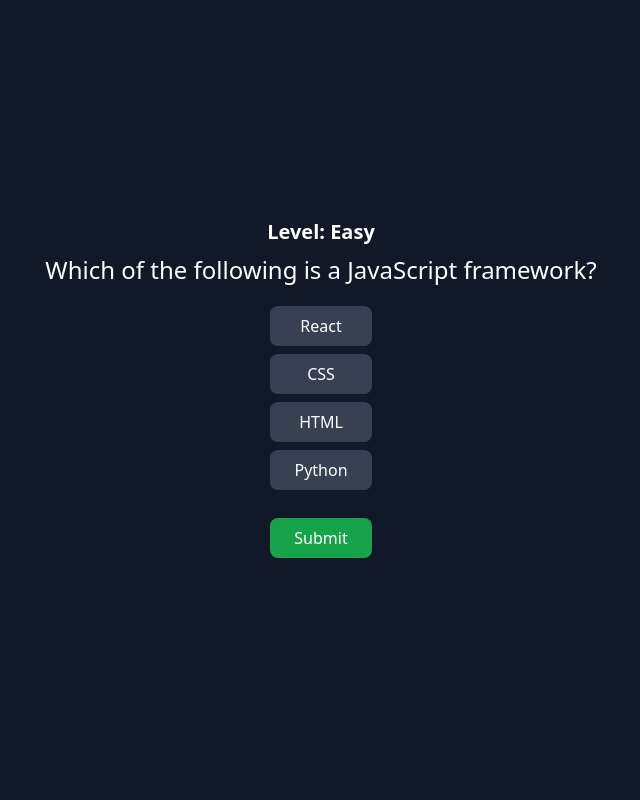
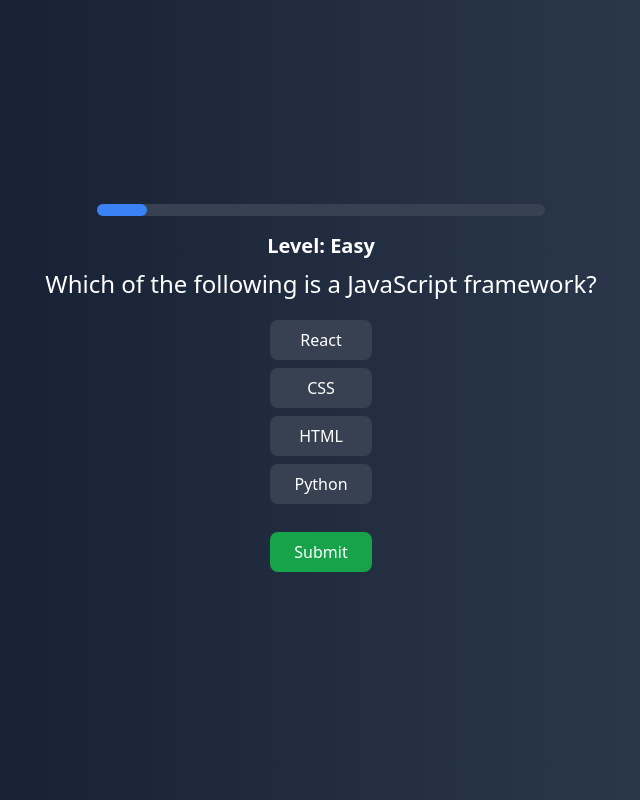
Before and after one commit to sirtanmay/quiz, a Next.js app: page /quiz in a window 1280 px wide. Shown: the whole page, without its empty margins (319-959 px from the left). Built offline with nearby package versions, Linux system fonts and the light colour scheme.

Commit message:
added bg gradient

```diff
--- a/app/end/end.js
+++ b/app/end/end.js
@@ -10,11 +10,11 @@
 	const router = useRouter();
 
 	return (
-		<div className="h-screen flex flex-col justify-center items-center bg-gray-900 text-white">
+		<div className="h-screen flex flex-col justify-center items-center bg-gradient-to-r from-slate-900 to-slate-700 text-white">
 			<h1 className="md:text-3xl text-2xl font-bold mb-4">Quiz Completed!</h1>
-			<p className="text-lg">Easy: {score.easy} points</p>
-			<p className="text-lg">Medium: {score.medium} points</p>
-			<p className="text-lg">Hard: {score.hard} points</p>
+			<p className="text-lg">Easy: {score.easy} / 30 points</p>
+			<p className="text-lg">Medium: {score.medium} / 60 points</p>
+			<p className="text-lg">Hard: {score.hard} / 90 points</p>
 			<h2 className="text-center md:text-2xl font-bold m-4">
 				Total Score: {score.easy + score.medium + score.hard} / 180 points!
 			</h2>
--- a/app/quiz/quiz.js
+++ b/app/quiz/quiz.js
@@ -45,6 +45,16 @@
 	const currentQuestions = questions[level];
 	const currentQuestion = currentQuestions[currentQuestionIndex];
 
+	const totalQuestions = Object.values(questions).flat().length;
+	const totalAnsweredQuestions =
+		Object.keys(questions)
+			.slice(0, Object.keys(questions).indexOf(level))
+			.reduce((acc, key) => acc + questions[key].length, 0) +
+		currentQuestionIndex +
+		1;
+
+	const progress = (totalAnsweredQuestions / totalQuestions) * 100;
+
 	const handleSubmit = () => {
 		if (!currentQuestion || isSubmitted) return;
 		setIsSubmitted(true);
@@ -91,7 +101,13 @@
 	};
 
 	return (
-		<div className="h-screen flex flex-col items-center justify-center bg-gray-900 text-white p-10">
+		<div className="h-screen flex flex-col items-center justify-center bg-gradient-to-r from-slate-900 to-slate-700 text-white p-10">
+			<div className="w-full max-w-md bg-gray-700 rounded-full h-3 mb-4">
+				<div
+					className="bg-blue-500 h-3 rounded-full transition-all"
+					style={{ width: `${progress}%` }}
+				></div>
+			</div>
 			<h2 className="md:text-xl font-bold mb-2 text-center">Level: {level}</h2>
 
 			{currentQuestion ? (
--- a/components/StartScreen.js
+++ b/components/StartScreen.js
@@ -7,7 +7,7 @@
 	const router = useRouter();
 
 	return (
-		<div className="h-screen flex flex-col justify-center items-center bg-gray-900 text-white">
+		<div className="h-screen flex flex-col justify-center items-center bg-gradient-to-r from-slate-900 to-slate-700 text-white">
 			<motion.h1
 				className="sm:text-4xl text-2xl font-bold mb-6"
 				animate={{ scale: 1.1 }}
```
